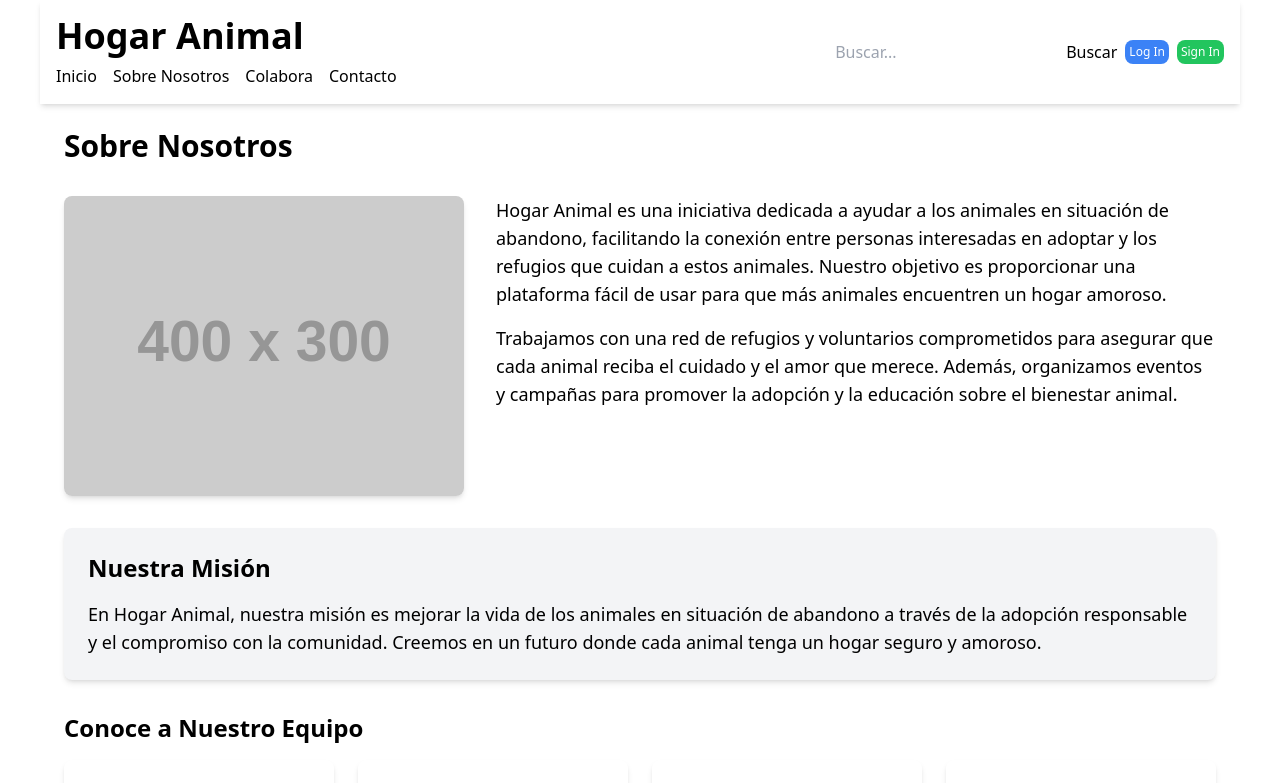
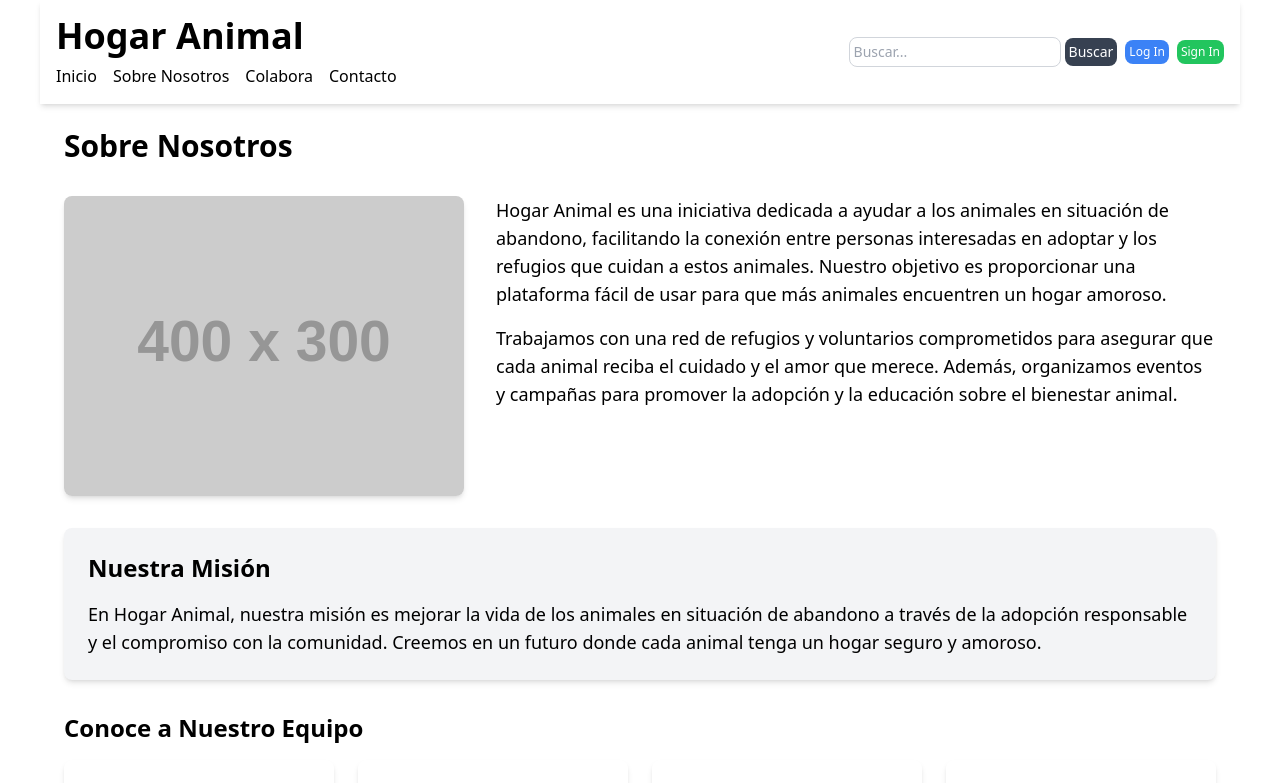
Before and after one commit to Nxttxrxl/busca-hogar, a React (Vite) app: page /about in a window 1280 px wide. Shown: the top 783 px of the page. Built offline with nearby package versions, Linux system fonts and the light colour scheme.

Commit message:
searchbar complete

```diff
--- a/src/components/Header.tsx
+++ b/src/components/Header.tsx
@@ -1,4 +1,4 @@
-import React, { useState } from "react";
+import React from "react";
 import { Link, useNavigate } from "react-router-dom";
 import SearchBar from "./SearchBar";
 
@@ -30,7 +30,10 @@ const Header: React.FC = () => {
       </div>
 
       <div className="flex items-center space-x-2">
+
+        {/* Search bar */}
         <SearchBar onSearch={handleSearch} />
+
 
         <div className="flex space-x-2">
           <Link
--- a/src/components/SearchBar.tsx
+++ b/src/components/SearchBar.tsx
@@ -15,16 +15,16 @@ const SearchBar: React.FC<SearchBarProps> = ({ onSearch }) => {
     };
 
     return (
-<form onSubmit={handleSearch} style={{ display: 'flex', alignItems: 'center' }}>
+<form onSubmit={handleSearch} className="flex items-center space-x-1">
             <input
                 type="text"
                 value={query}
                 onChange={handleInputChange}
                 placeholder="Buscar..."
-                style={{
-
-                }}/>
+                className="p-1 text-sm border border-gray-300 rounded-lg"
+                />
             <button
+                className="p-1 text-sm bg-gray-700 text-white rounded-lg hover:bg-gray-800"
                 type="submit"
                 style={{
 
```
